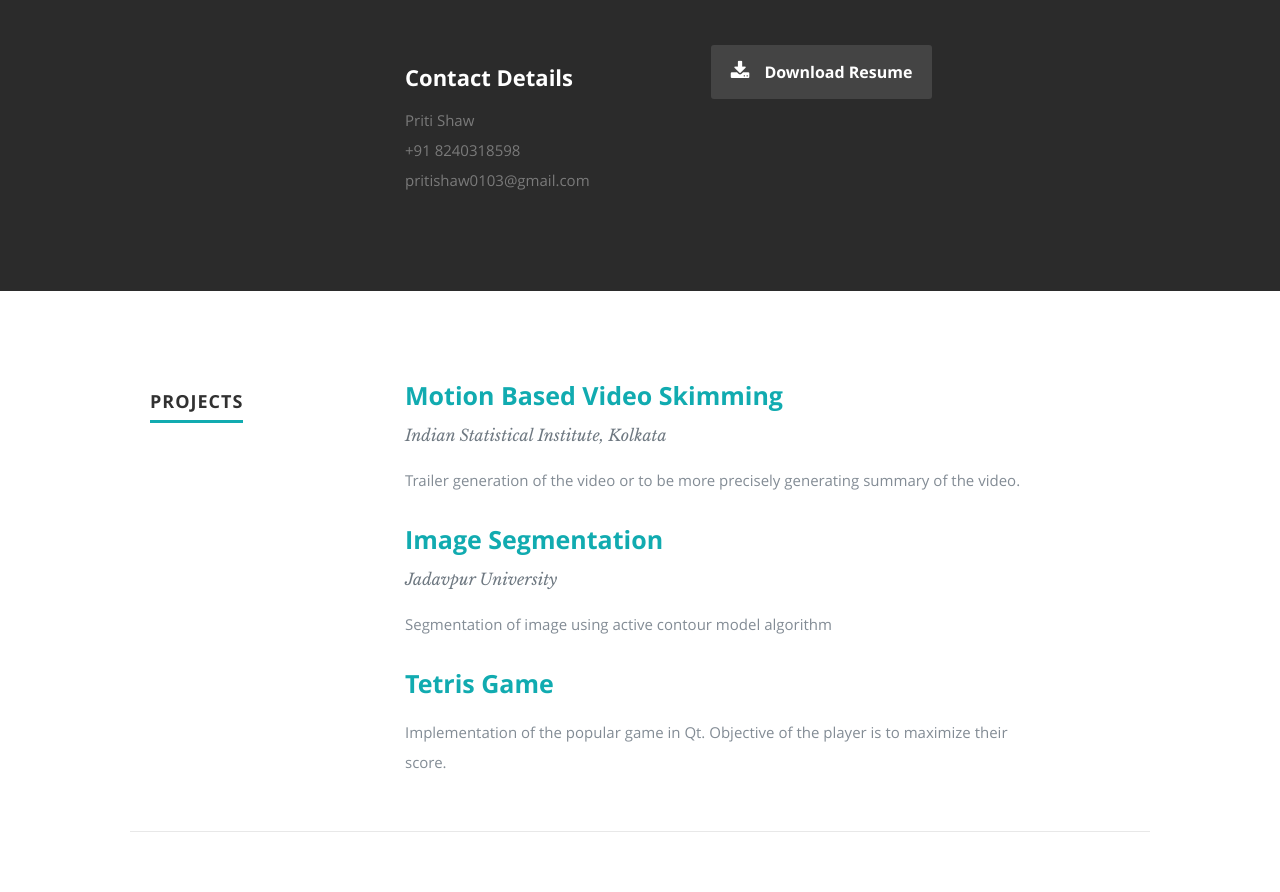
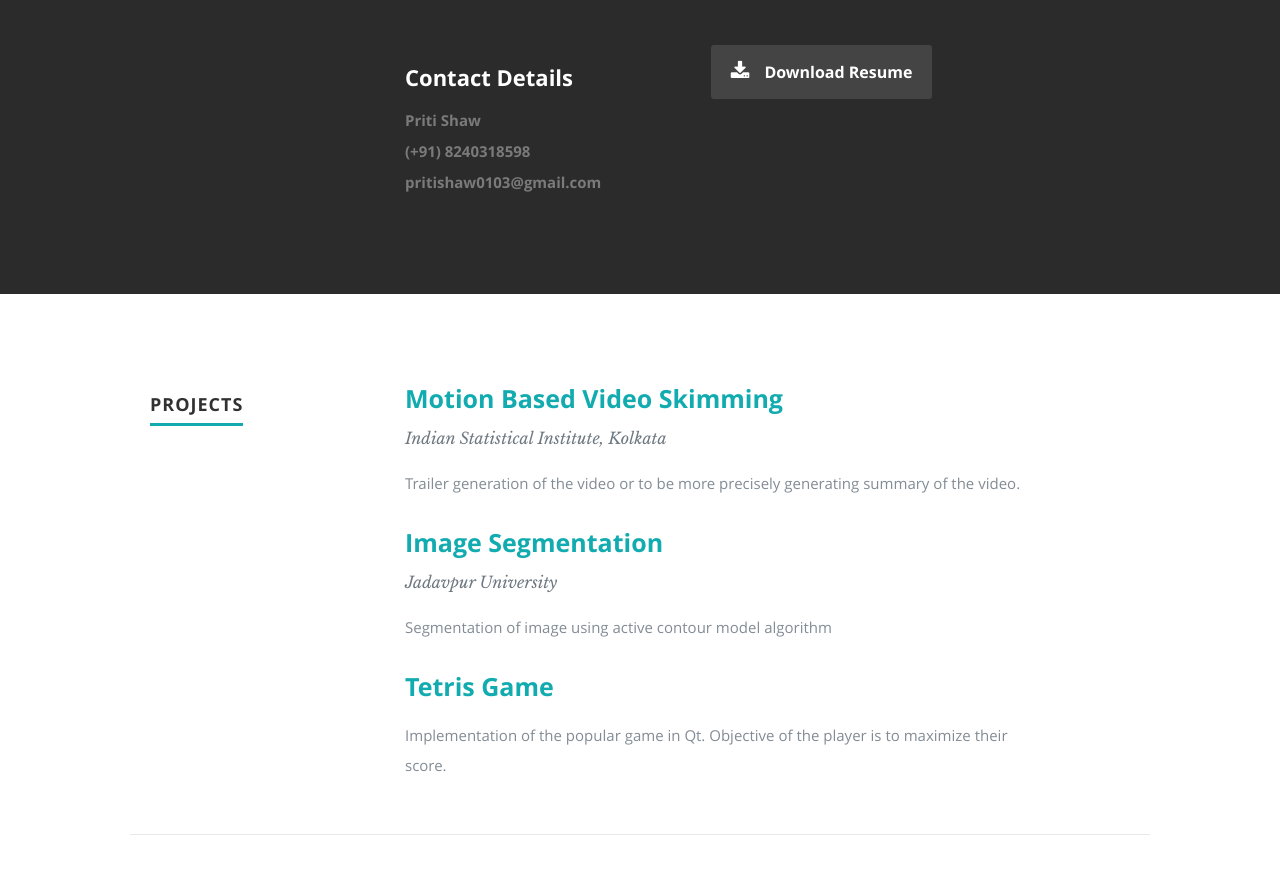
Before and after one commit to PritiShaw/pritishaw.github.io, a React (Create React App) app: page / in a window 1280 px wide. Shown: the part 1025-1917 px from the top of the page. Built offline with nearby package versions, Linux system fonts and the light colour scheme.

Commit message:
Minute Changes

```diff
--- a/public/resumeData.json
+++ b/public/resumeData.json
@@ -7,7 +7,7 @@
     "bio":"Hi there. Currently, I am pursuing Bachelor's degree in Computer Science. My interests lie in the field of technology and computer science. I have taken many initiatives in my academic life to pursue the same. Technology has always amazed me with his power and efficiency.",
     "contactmessage":"Here is re you should write your message to readers to have them get in contact with you.",
     "email": "pritishaw0103@gmail.com",
-    "phone": "+91 8240318598",
+    "phone": "(+91) 8240318598",
     "address":{
       "street":"",
       "city":"",
@@ -15,7 +15,7 @@
       "zip": ""
     },
     "website": "https://pritishaw.github.io",
-    "resumedownload":"https://drive.google.com/open?id=1vsGPxqHGiMkE_GZqbYnHOQfjb3kJQz6U",
+    "resumedownload":"https://drive.google.com/file/d/1EjfcmiCkg9-eDRRp2JRqwIcfanWQdesm/view?usp=sharing",
     "social":[
       {
         "name":"linkedin",
--- a/src/Components/About.js
+++ b/src/Components/About.js
@@ -30,10 +30,11 @@ class About extends Component {
                <div className="columns contact-details">
                   <br></br>
                   <h2>Contact Details</h2>
-                  <p className="address">
+                  <p className="address"><strong>
 						   <span>{name}</span><br />
 						   <span>{phone}</span><br />
                      <span>{email}</span>
+                     </strong>
 					   </p>
                </div>
                <div className="columns download">
--- a/src/Components/Contact.js
+++ b/src/Components/Contact.js
@@ -95,7 +95,7 @@ class Contact extends Component {
                         This is Photoshop's version  of Lorem Ipsum. Proin gravida nibh vel velit auctor aliquet.
                         Aenean sollicitudin, lorem quis bibendum auctor, nisi elit consequat ipsum
                         <a href="#">http://t.co/CGIrdxIlI3</a>
-                        </span>
+                        </span>Phone
                         <b><a href="#">2 Days Ago</a></b>
                      </li>
                      <li>
```
